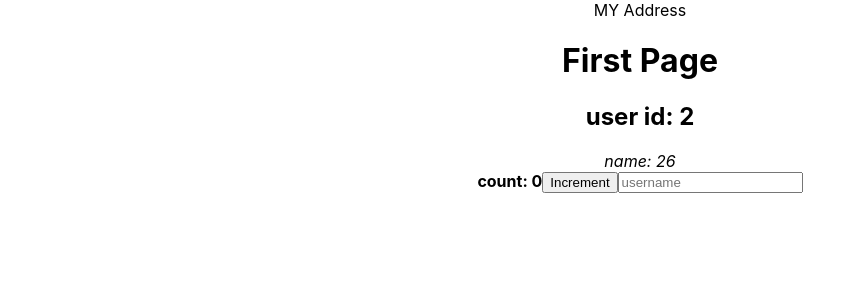
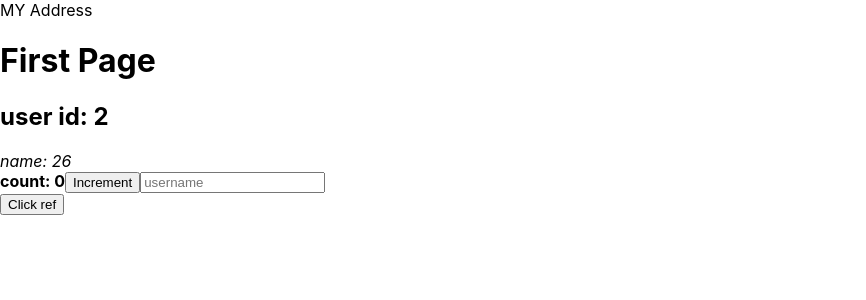
Before and after one commit to vamsi1133/ramreact, a React (Create React App) app: page / in a window 1280 px wide. Shown: the top 300 px of the page, without its empty margins (0-866 px from the left). Built offline with nearby package versions, Linux system fonts and the light colour scheme.

Commit message:
added useref details

```diff
--- a/src/App.js
+++ b/src/App.js
@@ -5,13 +5,15 @@ import FirstPage from "./Components/firstPage";
 function App() {
   const [count, setCount] = useState(0);
   const [age, setAge] = useState(25);
-  const addRef = useRef();
+  const addRef = useRef(null);
+  const prevData = useRef("no data");
 
   useEffect(() => {
     setAge((prev) => prev + 1);
   }, [count]);
 
   const increment = () => {
+    prevData.current = { age: age, count: count };
     setCount((prev) => prev + 1);
   };
 
@@ -20,8 +22,13 @@ function App() {
     console.log(message + " -" + value);
   };
 
+  const clickRef = (clr) => {
+    addRef.current.style.background = clr;
+    console.log(prevData.current);
+  };
+
   return (
-    <div className="App">
+    <div>
       <div ref={addRef}>MY Address</div>
       <FirstPage name={age} count={count} />
       <button onClick={increment}>Increment</button>
@@ -31,6 +38,8 @@ function App() {
         placeholder="username"
         onChange={(e) => display(e, "hello")}
       />
+      <br />
+      <button onClick={() => clickRef("green")}> Click ref</button>
     </div>
   );
 }
```
